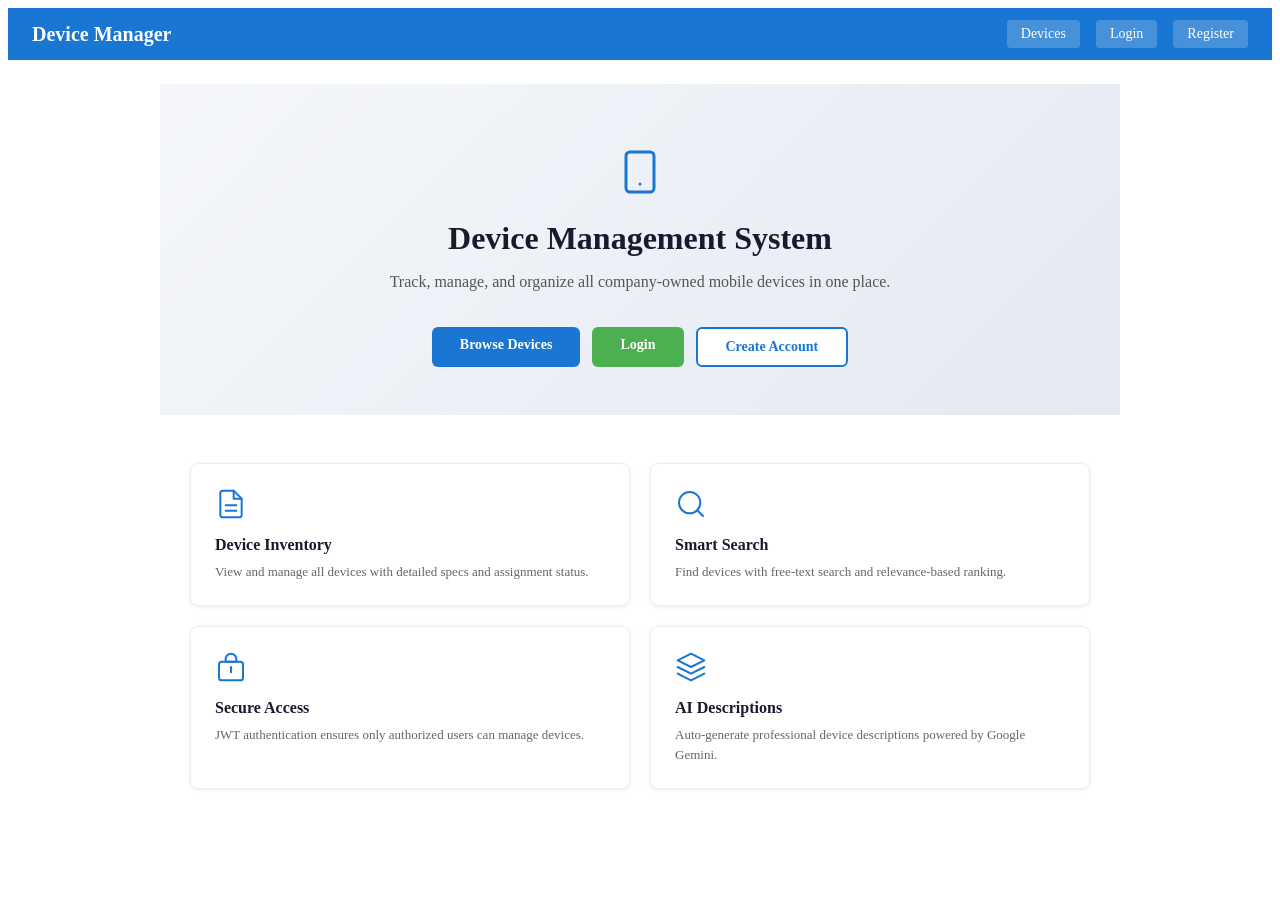
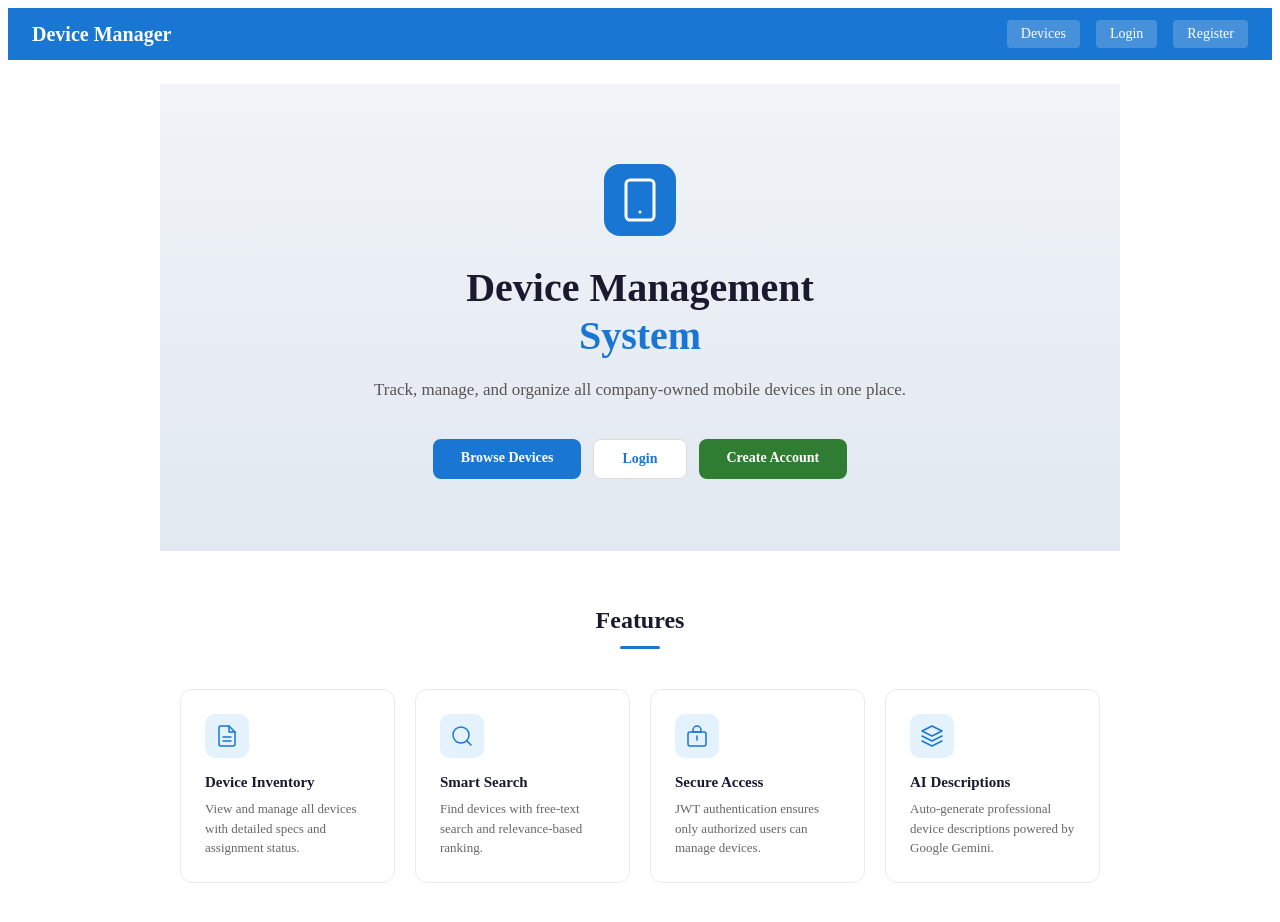
Before and after one commit to brthpatrick/DeviceManager, an Angular app in the folder DeviceManager.UI/: page / in a window 1280 px wide. Shown: the top 922 px of the page. Before the commit the page ends 861 px from the top, so only its background shows below. Built offline with nearby package versions, Linux system fonts and the light colour scheme.

Commit message:
Redesign home page and device form with professional UI

```diff
--- a/DeviceManager.UI/src/app/components/home/home.css
+++ b/DeviceManager.UI/src/app/components/home/home.css
@@ -1,29 +1,41 @@
 .hero {
+  background: linear-gradient(180deg, #f0f4f8 0%, #e2e8f0 100%);
   text-align: center;
-  padding: 64px 20px 48px;
-  background: linear-gradient(135deg, #f5f7fa 0%, #e4e9f2 100%);
+  padding: 80px 20px 72px;
 }
 
 .hero-content {
-  max-width: 600px;
+  max-width: 640px;
   margin: 0 auto;
 }
 
 .hero-icon {
-  margin-bottom: 20px;
+  width: 72px;
+  height: 72px;
+  background: #1976d2;
+  border-radius: 16px;
+  display: flex;
+  align-items: center;
+  justify-content: center;
+  margin: 0 auto 28px;
 }
 
 h1 {
-  font-size: 32px;
+  font-size: 40px;
+  font-weight: 700;
+  margin: 0 0 16px;
+  line-height: 1.2;
   color: #1a1a2e;
-  margin: 0 0 12px;
-  font-weight: 700;
+}
+
+.highlight {
+  color: #1976d2;
 }
 
 .hero-subtitle {
-  font-size: 16px;
+  font-size: 17px;
   color: #555;
-  margin: 0 0 32px;
+  margin: 0 0 36px;
   line-height: 1.6;
 }
 
@@ -36,77 +48,105 @@ h1 {
 .btn-primary {
   background-color: #1976d2;
   color: white;
-  padding: 10px 28px;
-  border-radius: 6px;
+  padding: 11px 28px;
+  border-radius: 8px;
   text-decoration: none;
   font-size: 14px;
   font-weight: 600;
+  transition: all 0.2s ease;
 }
 
 .btn-primary:hover {
   background-color: #1565c0;
 }
 
-.btn-secondary {
-  background-color: #4caf50;
-  color: white;
-  padding: 10px 28px;
-  border-radius: 6px;
+.btn-light {
+  background-color: white;
+  color: #1976d2;
+  padding: 11px 28px;
+  border-radius: 8px;
   text-decoration: none;
   font-size: 14px;
   font-weight: 600;
+  border: 1px solid #ddd;
+  transition: all 0.2s ease;
 }
 
-.btn-secondary:hover {
-  background-color: #43a047;
+.btn-light:hover {
+  border-color: #1976d2;
 }
 
 .btn-outline {
-  background-color: white;
-  color: #1976d2;
-  padding: 10px 28px;
-  border-radius: 6px;
+  background-color: #2e7d32;
+  color: white;
+  padding: 11px 28px;
+  border-radius: 8px;
   text-decoration: none;
   font-size: 14px;
   font-weight: 600;
-  border: 2px solid #1976d2;
+  border: none;
+  transition: all 0.2s ease;
 }
 
 .btn-outline:hover {
-  background-color: #1976d2;
-  color: white;
+  background-color: #1b5e20;
 }
 
 .features-section {
-  max-width: 900px;
+  max-width: 960px;
   margin: 0 auto;
-  padding: 48px 20px;
+  padding: 56px 20px 64px;
+  text-align: center;
+}
+
+.section-title {
+  font-size: 24px;
+  font-weight: 700;
+  color: #1a1a2e;
+  margin: 0 0 12px;
+}
+
+.section-divider {
+  width: 40px;
+  height: 3px;
+  background-color: #1976d2;
+  margin: 0 auto 40px;
+  border-radius: 2px;
 }
 
 .features-grid {
   display: grid;
-  grid-template-columns: repeat(2, 1fr);
+  grid-template-columns: repeat(4, 1fr);
   gap: 20px;
+  text-align: left;
 }
 
 .feature-card {
   background: white;
-  border-radius: 8px;
+  border-radius: 12px;
   padding: 24px;
-  box-shadow: 0 1px 4px rgba(0, 0, 0, 0.08);
-  border: 1px solid #eee;
+  border: 1px solid #e8eaf0;
+  transition: box-shadow 0.2s ease;
 }
 
 .feature-card:hover {
-  box-shadow: 0 4px 12px rgba(0, 0, 0, 0.1);
+  box-shadow: 0 4px 16px rgba(0, 0, 0, 0.08);
 }
 
-.feature-card svg {
-  margin-bottom: 12px;
+.feature-icon-box {
+  width: 44px;
+  height: 44px;
+  background: #e3f2fd;
+  border-radius: 10px;
+  display: flex;
+  align-items: center;
+  justify-content: center;
+  margin-bottom: 16px;
 }
 
 .feature-card h3 {
-  font-size: 16px;
+  font-size: 15px;
+  font-weight: 600;
   color: #1a1a2e;
   margin: 0 0 8px;
 }
@@ -118,13 +158,19 @@ h1 {
   margin: 0;
 }
 
-@media (max-width: 600px) {
+@media (max-width: 768px) {
   .features-grid {
-    grid-template-columns: 1fr;
+    grid-template-columns: repeat(2, 1fr);
   }
 
   h1 {
-    font-size: 26px;
+    font-size: 30px;
+  }
+}
+
+@media (max-width: 480px) {
+  .features-grid {
+    grid-template-columns: 1fr;
   }
 
   .hero-actions {
--- a/DeviceManager.UI/src/app/components/home/home.html
+++ b/DeviceManager.UI/src/app/components/home/home.html
@@ -1,15 +1,17 @@
 <div class="hero">
   <div class="hero-content">
-    <svg class="hero-icon" xmlns="http://www.w3.org/2000/svg" width="48" height="48" viewBox="0 0 24 24" fill="none" stroke="#1976d2" stroke-width="1.5" stroke-linecap="round" stroke-linejoin="round">
+    <div class="hero-icon">
+      <svg xmlns="http://www.w3.org/2000/svg" width="48" height="48" viewBox="0 0 24 24" fill="none" stroke="white" stroke-width="1.5" stroke-linecap="round" stroke-linejoin="round">
         <rect x="5" y="2" width="14" height="20" rx="2" ry="2"></rect>
         <line x1="12" y1="18" x2="12.01" y2="18"></line>
       </svg>
-    <h1>Device Management System</h1>
+    </div>
+    <h1>Device Management<br><span class="highlight">System</span></h1>
     <p class="hero-subtitle">Track, manage, and organize all company-owned mobile devices in one place.</p>
     <div class="hero-actions">
       <a routerLink="/devices" class="btn-primary">Browse Devices</a>
       @if (!authService.isLoggedIn()) {
-        <a routerLink="/login" class="btn-secondary">Login</a>
+        <a routerLink="/login" class="btn-light">Login</a>
         <a routerLink="/register" class="btn-outline">Create Account</a>
       }
     </div>
@@ -17,40 +19,50 @@
 </div>
 
 <div class="features-section">
+  <h2 class="section-title">Features</h2>
+  <div class="section-divider"></div>
   <div class="features-grid">
     <div class="feature-card">
-      <svg xmlns="http://www.w3.org/2000/svg" width="32" height="32" viewBox="0 0 24 24" fill="none" stroke="#1976d2" stroke-width="1.5" stroke-linecap="round" stroke-linejoin="round">
+      <div class="feature-icon-box">
+        <svg xmlns="http://www.w3.org/2000/svg" width="24" height="24" viewBox="0 0 24 24" fill="none" stroke="#1976d2" stroke-width="1.5" stroke-linecap="round" stroke-linejoin="round">
           <path d="M14 2H6a2 2 0 0 0-2 2v16a2 2 0 0 0 2 2h12a2 2 0 0 0 2-2V8z"></path>
           <polyline points="14 2 14 8 20 8"></polyline>
           <line x1="16" y1="13" x2="8" y2="13"></line>
           <line x1="16" y1="17" x2="8" y2="17"></line>
         </svg>
+      </div>
       <h3>Device Inventory</h3>
       <p>View and manage all devices with detailed specs and assignment status.</p>
     </div>
     <div class="feature-card">
-      <svg xmlns="http://www.w3.org/2000/svg" width="32" height="32" viewBox="0 0 24 24" fill="none" stroke="#1976d2" stroke-width="1.5" stroke-linecap="round" stroke-linejoin="round">
+      <div class="feature-icon-box">
+        <svg xmlns="http://www.w3.org/2000/svg" width="24" height="24" viewBox="0 0 24 24" fill="none" stroke="#1976d2" stroke-width="1.5" stroke-linecap="round" stroke-linejoin="round">
           <circle cx="11" cy="11" r="8"></circle>
           <line x1="21" y1="21" x2="16.65" y2="16.65"></line>
         </svg>
+      </div>
       <h3>Smart Search</h3>
       <p>Find devices with free-text search and relevance-based ranking.</p>
     </div>
     <div class="feature-card">
-      <svg xmlns="http://www.w3.org/2000/svg" width="32" height="32" viewBox="0 0 24 24" fill="none" stroke="#1976d2" stroke-width="1.5" stroke-linecap="round" stroke-linejoin="round">
+      <div class="feature-icon-box">
+        <svg xmlns="http://www.w3.org/2000/svg" width="24" height="24" viewBox="0 0 24 24" fill="none" stroke="#1976d2" stroke-width="1.5" stroke-linecap="round" stroke-linejoin="round">
           <path d="M12 2a4 4 0 0 1 4 4v2H8V6a4 4 0 0 1 4-4z"></path>
           <rect x="3" y="8" width="18" height="14" rx="2"></rect>
           <line x1="12" y1="12" x2="12" y2="16"></line>
         </svg>
+      </div>
       <h3>Secure Access</h3>
       <p>JWT authentication ensures only authorized users can manage devices.</p>
     </div>
     <div class="feature-card">
-      <svg xmlns="http://www.w3.org/2000/svg" width="32" height="32" viewBox="0 0 24 24" fill="none" stroke="#1976d2" stroke-width="1.5" stroke-linecap="round" stroke-linejoin="round">
+      <div class="feature-icon-box">
+        <svg xmlns="http://www.w3.org/2000/svg" width="24" height="24" viewBox="0 0 24 24" fill="none" stroke="#1976d2" stroke-width="1.5" stroke-linecap="round" stroke-linejoin="round">
           <path d="M12 2L2 7l10 5 10-5-10-5z"></path>
           <path d="M2 17l10 5 10-5"></path>
           <path d="M2 12l10 5 10-5"></path>
         </svg>
+      </div>
       <h3>AI Descriptions</h3>
       <p>Auto-generate professional device descriptions powered by Google Gemini.</p>
     </div>
```
Also changed, not shown: DeviceManager.UI/src/app/components/device-form/device-form.css (+193 -41 lines), DeviceManager.UI/src/app/components/device-form/device-form.html (+70 -16 lines). Lines whose indentation alone changed are shown as unchanged.
